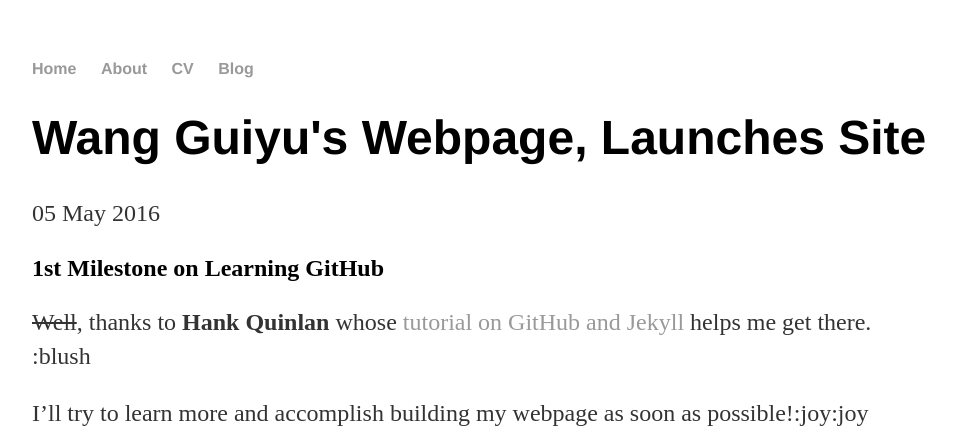
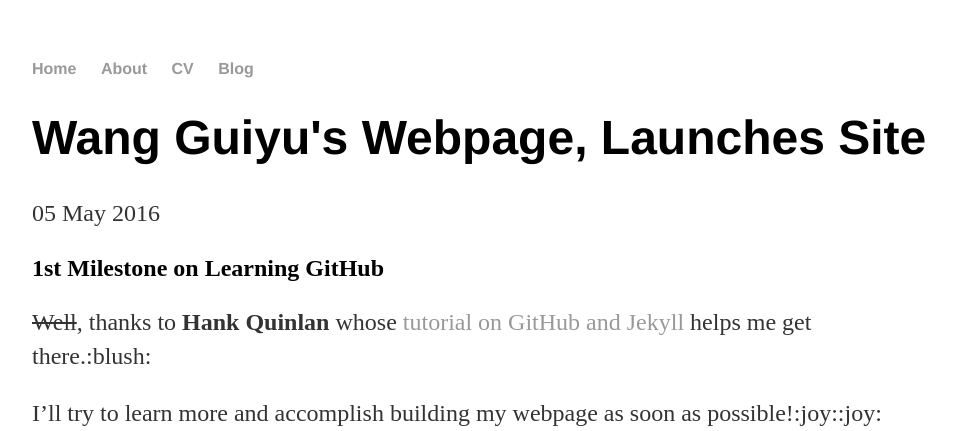
Before and after one commit to guiyuwang/guiyuwang.github.io, a Jekyll site: the page built from _posts/2016-05-05-wang-guiyu-site-launched.md, in a window 1280 px wide, cut to the strip 0-431 px from the top of the page. Shown: the whole strip, without its empty margins (160-1116 px from the left). Built offline with Jekyll 4.4.1, drawn with Linux system fonts in a browser that asks for light colours; part of the change alters nothing that is shown.

```diff
--- a/_posts/2016-05-05-wang-guiyu-site-launched.md
+++ b/_posts/2016-05-05-wang-guiyu-site-launched.md
@@ -6,8 +6,8 @@ date: 2016-05-05
 
 ## 1st Milestone on Learning GitHub
 
-~~Well~~, thanks to **Hank Quinlan** whose [tutorial on GitHub and Jekyll](http://jmcglone.com/guides/github-pages/) helps me get there. :blush
+~~Well~~, thanks to **Hank Quinlan** whose [tutorial on GitHub and Jekyll](http://jmcglone.com/guides/github-pages/) helps me get there.:blush:
 
-I'll try to learn more and accomplish building my webpage as soon as possible!:joy:joy
+I'll try to learn more and accomplish building my webpage as soon as possible!:joy::joy:
 
 ![](http://www.bit.edu.cn/images/content/2012-09/20120919112659865234.jpg)
```
